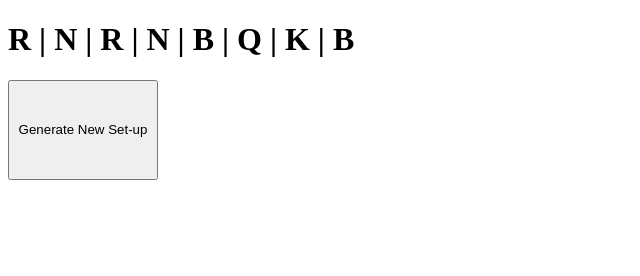
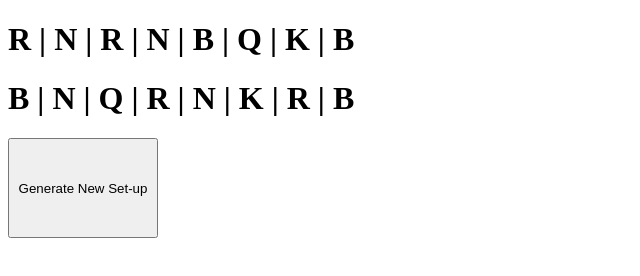
Before and after one commit to Adril1n/Chess960, a plain HTML site: page index.html in a window 1280 px wide. Both pictures are taken after a click on the button "Generate New Set-up". Shown: the whole page, without its empty margins (0-640 px from the left). Drawn offline with Linux system fonts and the light colour scheme.

Commit message:
2 set-ups now

```diff
--- a/index.html
+++ b/index.html
@@ -25,15 +25,20 @@
 		function generateBoard() {
 			const piece_arr = ['R', 'N', 'B', 'Q', 'K', 'B', 'N', 'R'];
 			const pos_arr = [0, 1, 2, 3, 4, 5, 6, 7];
-			const shuffle_pos_arr = shuffle(pos_arr);
-			const final_arr = make_arr(piece_arr, shuffle_pos_arr)
 
-			document.getElementById("setup_txt").innerHTML = final_arr;
+			const shuffle_pos_arr_1 = shuffle(pos_arr);
+			const final_arr_1 = make_arr(piece_arr, shuffle_pos_arr_1);
+			const shuffle_pos_arr_2 = shuffle(pos_arr);
+			const final_arr_2 = make_arr(piece_arr, shuffle_pos_arr_2);
+
+			document.getElementById("setup1_txt").innerHTML = final_arr_1;
+			document.getElementById("setup2_txt").innerHTML = final_arr_2;
 		}
 	</script>
 </head>
 <body>
-	<h1 id="setup_txt">R | N | B | Q | K | B | N | R</h1>
+	<h1 id="setup1_txt">R | N | B | Q | K | B | N | R</h1>
+	<h1 id="setup2_txt">R | N | B | Q | K | B | N | R</h1>
 	<button type="button" style="height: 100px;width: 150px;" onclick="generateBoard()">Generate New Set-up</button>
 </body>
 </html>
```
